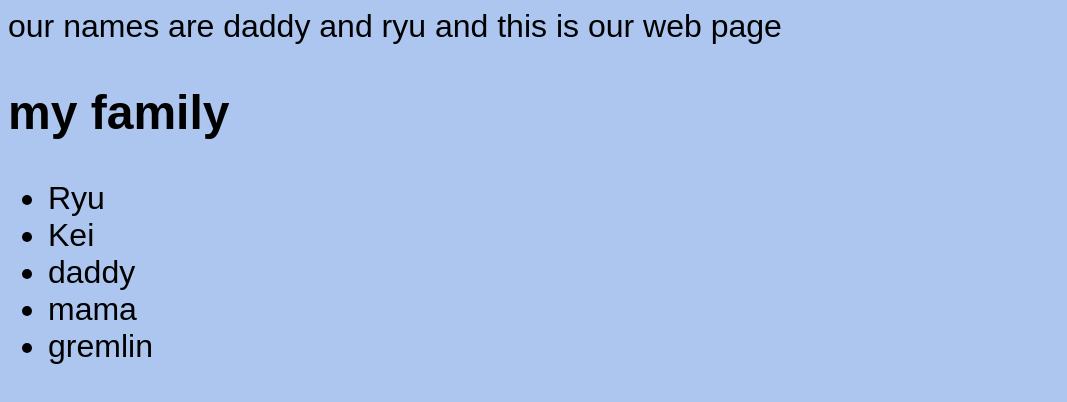
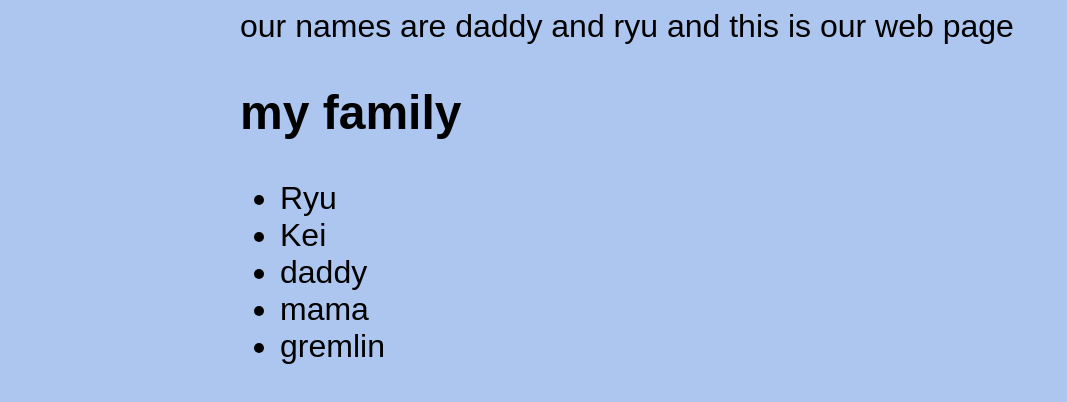
Before and after one commit to Najaf/ryus-web-page, a plain HTML site: page index.html in a window 1280 px wide. Shown: the whole page, without its empty margins (0-1067 px from the left). Drawn offline with Linux system fonts and the light colour scheme.

Commit message:
Makes the page fixed-width

```diff
--- a/index.html
+++ b/index.html
@@ -3,6 +3,7 @@
     <link rel='stylesheet' type='text/css' href='style.css'>
   </head>
   <body>
+    <article>
       <p>
         our names are daddy and ryu and this is our web page
       </p>
@@ -14,5 +15,6 @@
         <li>mama</li>
         <li>gremlin</li>
       </ul>
+    </article>
   </body>
 </html>
--- a/style.css
+++ b/style.css
@@ -3,3 +3,8 @@ body {
   font-size: 2em;
   font-family: arial;
 }
+
+article {
+  width: 800px;
+  margin: 0 auto;
+}
```
Lines whose indentation alone changed are shown as unchanged.
